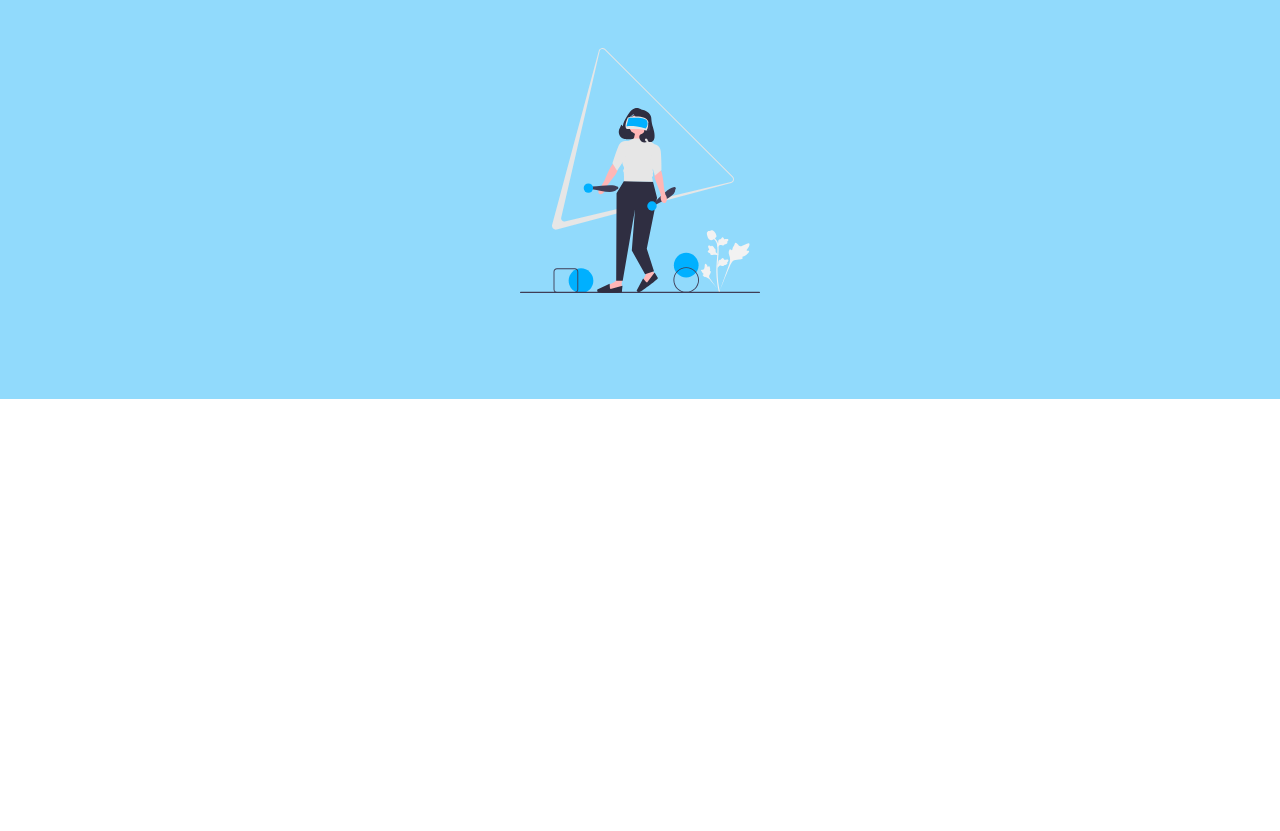
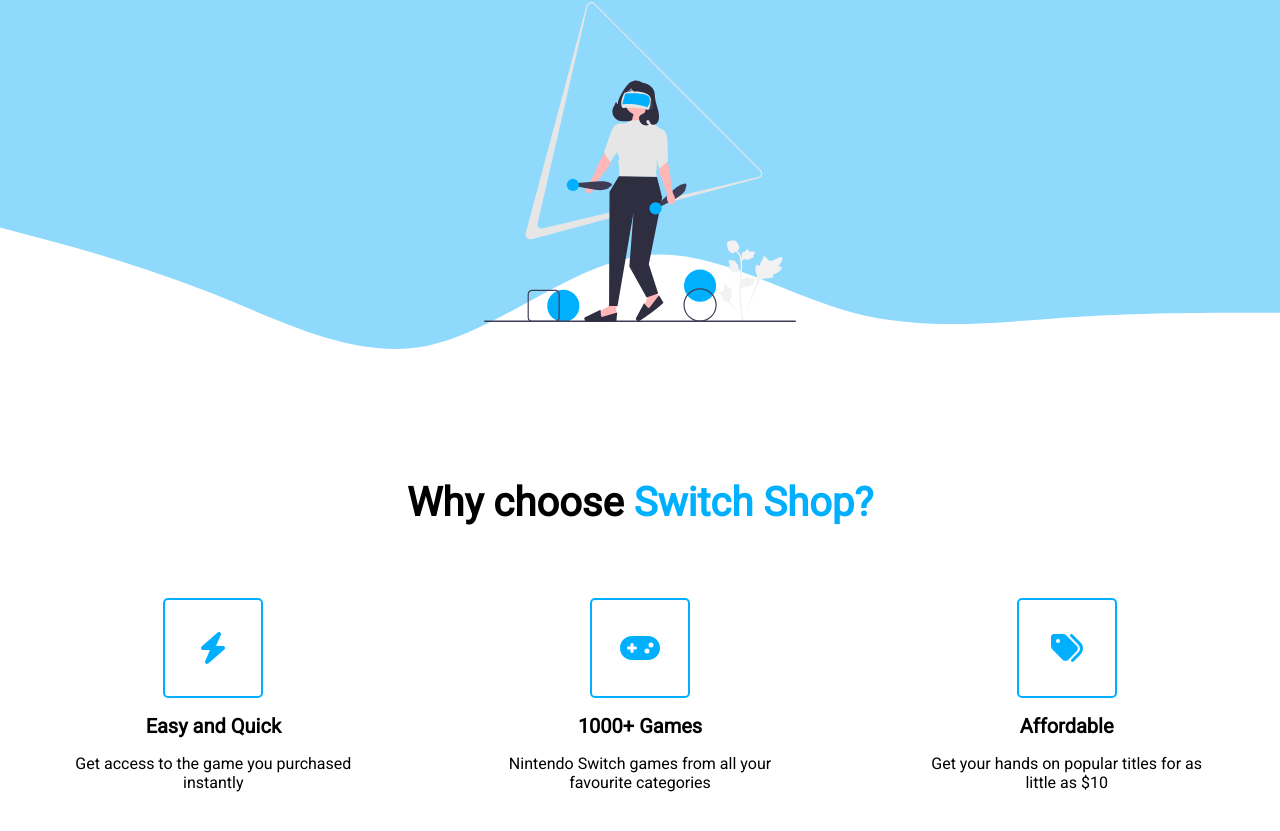
Before and after one commit to thomasthuynh/switch-store, a React (Vite) app: page / in a window 1280 px wide. Shown: the part 401-1232 px from the top of the page. Before the commit the page ends 800 px from the top, so only its background shows below. Built offline with nearby package versions, Linux system fonts and the light colour scheme.

Commit message:
implemented and styled highlights section

```diff
--- a/src/App.jsx
+++ b/src/App.jsx
@@ -2,6 +2,7 @@
 import './scss/_global.scss'
 import Nav from './components/Nav'
 import Landing from './components/Landing'
+import Highlights from './components/Highlights'
 
 function App() {
 
@@ -9,6 +10,7 @@
     <div>
       <Nav />
       <Landing />
+      <Highlights />
     </div>
   )
 }
--- /dev/null
+++ b/src/components/Highlights.jsx
@@ -0,0 +1,41 @@
+import React from "react";
+import "../scss/_highlights.scss"
+import { FontAwesomeIcon } from "@fortawesome/react-fontawesome";
+import Highlight from "./ui/Highlight";
+
+const Highlights = () => {
+  return (
+    <section id="highlights">
+      <div className="highlightsContainer">
+        <div className="wrapper">
+          <h2 className="highlightsTitle">
+            Why choose <span className="blue">Switch Shop?</span>
+          </h2>
+          <div className="highlightContainer">
+
+            <Highlight
+              icon={<FontAwesomeIcon icon="bolt" />}
+              title="Easy and Quick"
+              para="Get access to the game you purchased instantly"
+            />
+
+            <Highlight
+              icon={<FontAwesomeIcon icon="gamepad" />}
+              title="1000+ Games"
+              para="Nintendo Switch games from all your favourite categories"
+            />
+
+            <Highlight
+              icon={<FontAwesomeIcon icon="tags" />}
+              title="Affordable"
+              para="Get your hands on popular titles for as little as $10"
+            />
+
+          </div>
+        </div>
+      </div>
+    </section>
+  );
+};
+
+export default Highlights;
--- a/src/components/Nav.jsx
+++ b/src/components/Nav.jsx
@@ -1,7 +1,7 @@
 import React from "react";
 import "../scss/_nav.scss";
 import { FontAwesomeIcon } from "@fortawesome/react-fontawesome";
-import SwitchLogo from '../assets/SwitchLogo.svg';
+import SwitchLogo from "../assets/SwitchLogo.svg";
 
 const Nav = () => {
   return (
@@ -13,7 +13,6 @@
           </a>
 
           <ul className="navLinks">
-
             <li className="navList">
               <a href="/" className="navLink">
                 Home
@@ -35,7 +34,6 @@
                 <FontAwesomeIcon icon="shopping-cart" />
               </a>
             </li>
-
           </ul>
         </div>
       </div>
--- /dev/null
+++ b/src/components/ui/Highlight.jsx
@@ -0,0 +1,13 @@
+import React from "react";
+
+const Highlight = ({ icon, title, para }) => {
+  return (
+    <div className="highlight">
+      <div className="highlightImg">{icon}</div>
+      <h3 className="highlightTitle">{title}</h3>
+      <p className="highlightPara">{para}</p>
+    </div>
+  );
+};
+
+export default Highlight;
--- a/src/main.jsx
+++ b/src/main.jsx
@@ -2,9 +2,9 @@
 import ReactDOM from 'react-dom/client'
 import App from './App.jsx'
 import { library } from '@fortawesome/fontawesome-svg-core'
-import { faBars, faShoppingCart } from '@fortawesome/free-solid-svg-icons'
+import { faBars, faShoppingCart, faBolt, faGamepad, faTags } from '@fortawesome/free-solid-svg-icons'
 
-library.add(faBars, faShoppingCart)
+library.add(faBars, faShoppingCart, faBolt, faGamepad, faTags)
 
 ReactDOM.createRoot(document.getElementById('root')).render(
   <React.StrictMode>
--- a/src/scss/_global.scss
+++ b/src/scss/_global.scss
@@ -33,6 +33,6 @@
 
 .wrapper {
     width: 100%;
-    max-width: 190rem;
+    max-width: 150rem;
     margin: 0 auto;
 }
--- /dev/null
+++ b/src/scss/_highlights.scss
@@ -0,0 +1,63 @@
+#highlights {
+    position: relative;
+}
+
+#highlights:before,
+#highlights:after {
+    background: url("../assets/wave.svg");
+    content: "";
+    position: absolute;
+    width: 100vw;
+    height: 25vh;
+    z-index: 1;
+    background-size: cover;
+}
+
+#highlights:before {
+    transform: translateY(-100%);
+}
+
+#highlights:after {
+    transform: translateY(100%) rotate(180deg);
+}
+
+.highlightsTitle {
+    text-align: center;
+    padding-top: 8rem;
+    padding-bottom: 4rem;
+}
+
+.highlightContainer {
+    display: flex;
+    justify-content: center;
+}
+
+.highlight {
+    display: flex;
+    flex-direction: column;
+    align-items: center;
+    width: calc(100% / 3);
+}
+
+.highlightImg {
+    border: 0.2rem solid #00B0FF;
+    width: 10rem;
+    height: 10rem;
+    font-size: 3.2rem;
+    color: #00B0FF;
+    display: flex;
+    justify-content: center;
+    align-items: center;
+    border-radius: 0.5rem;
+}
+
+.highlightTitle {
+    font-size: 2rem;
+    margin: 1.6rem 0;
+}
+
+.highlightPara {
+    font-size: 1.6rem;
+    max-width: 28rem;
+    text-align: center;
+}
--- a/src/scss/_landing.scss
+++ b/src/scss/_landing.scss
@@ -1,5 +1,5 @@
 #landing {
-    background: #91dafc;
+    background: #8fd9fc;
 }
 
 header {
@@ -17,8 +17,9 @@
 }
 
 .headerImageWrapper {
-    width: 25%;
+    max-height: 50vh;
     padding: 4rem;
+    z-index: 2;
 }
 
 h1 {
```
Also changed, not shown: src/assets/wave.svg (added). Lines whose indentation alone changed are shown as unchanged.
